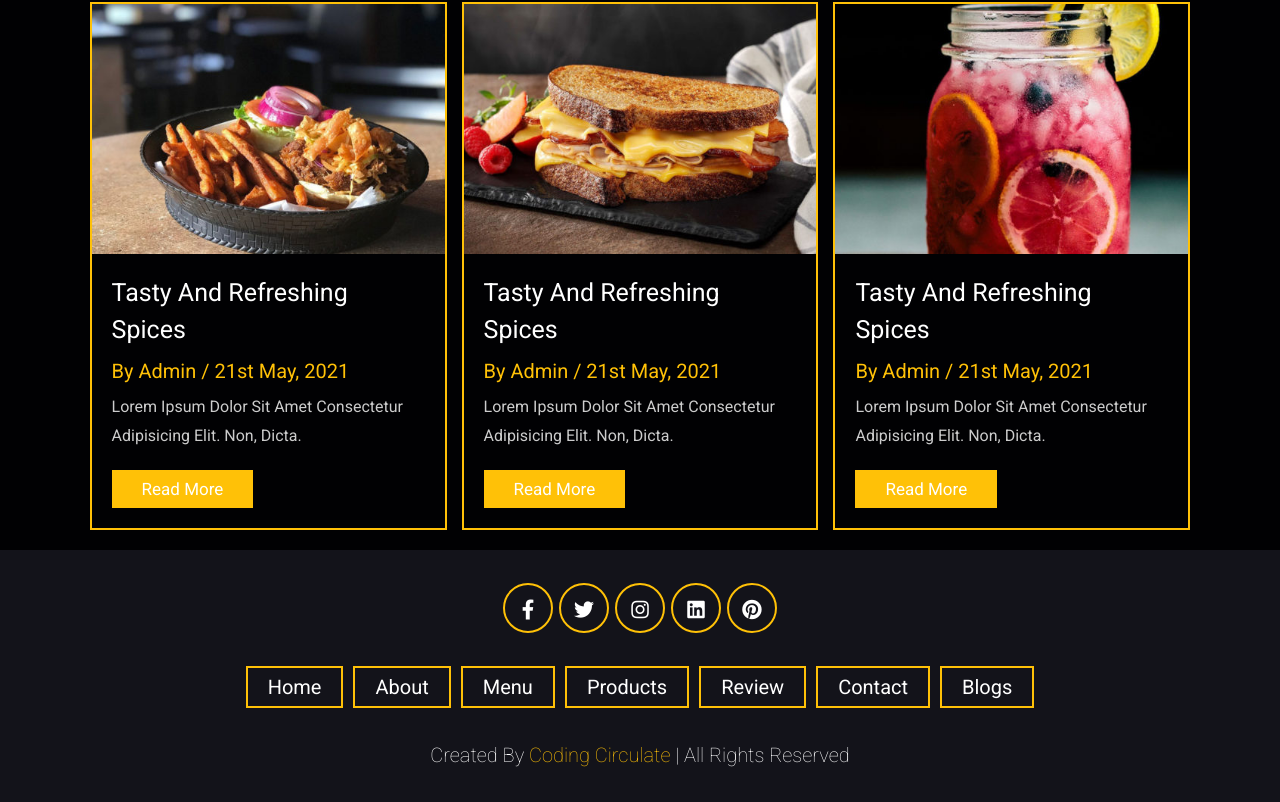
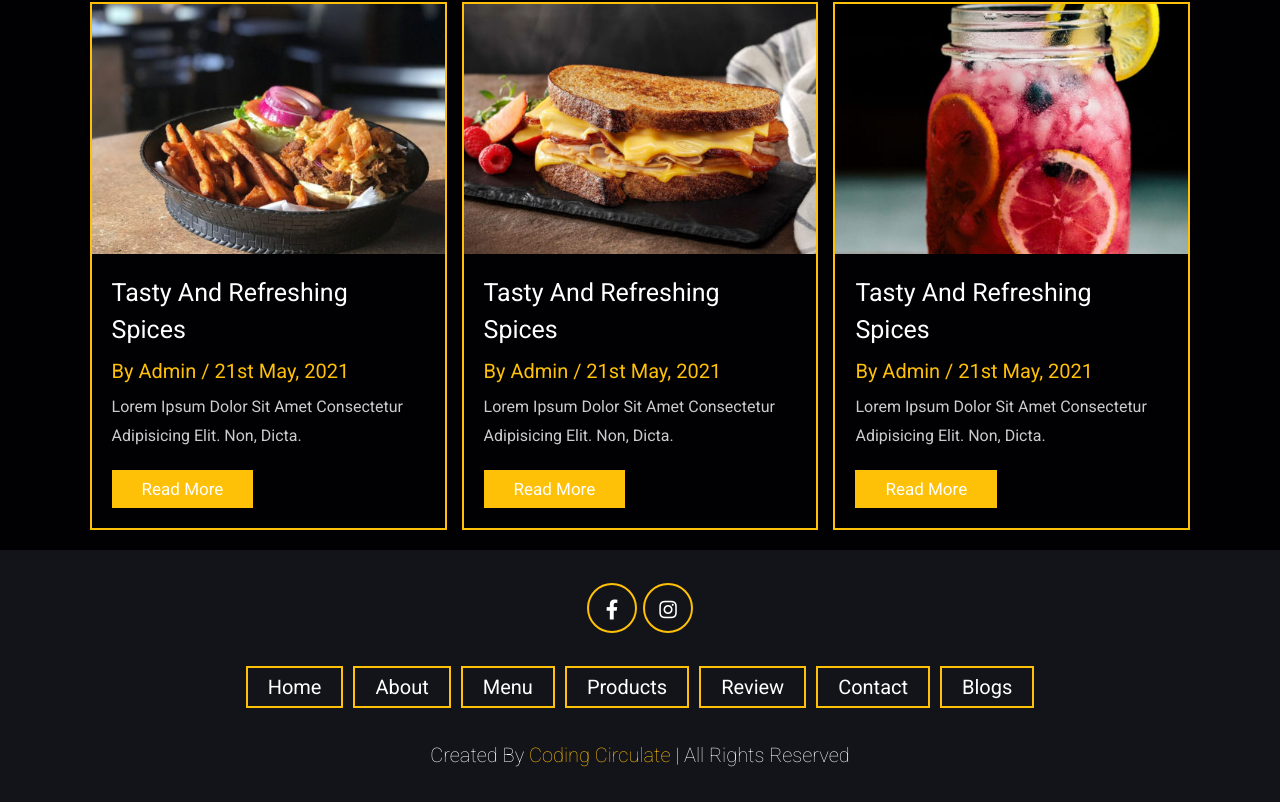
Before and after one commit to luzmareto/royan-balon, a React (Create React App) app: page / in a window 1280 px wide. Shown: the part 3411-4213 px from the top of the page. Built offline with nearby package versions, Linux system fonts and the light colour scheme.

Commit message:
deleting logo

```diff
--- a/src/components/Footer.js
+++ b/src/components/Footer.js
@@ -6,10 +6,10 @@ const Footer = () => {
       <section class="footer">
         <div class="share">
           <a href="#" class="fab fa-facebook-f"></a>
-          <a href="#" class="fab fa-twitter"></a>
+          {/* <a href="#" class="fab fa-twitter"></a> */}
           <a href="#" class="fab fa-instagram"></a>
-          <a href="#" class="fab fa-linkedin"></a>
-          <a href="#" class="fab fa-pinterest"></a>
+          {/* <a href="#" class="fab fa-linkedin"></a> */}
+          {/* <a href="#" class="fab fa-pinterest"></a> */}
         </div>
         <div class="links">
           <a href="#">home</a>
```
